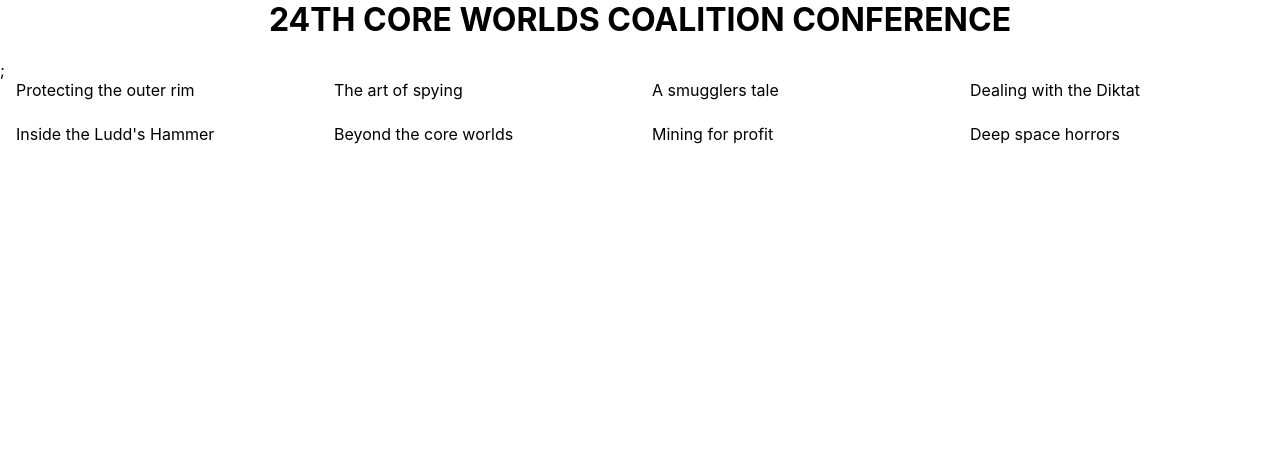
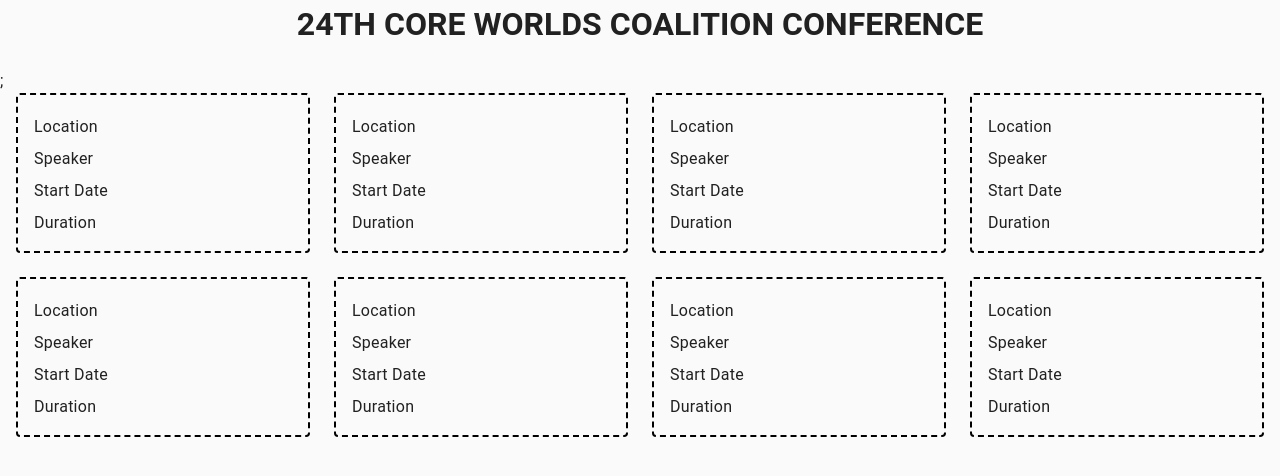
Before and after one commit to go-doc-web/react-practic-goit, a React (Create React App) app: page / in a window 1280 px wide. Shown: the top 476 px of the page. Built offline with nearby package versions, Linux system fonts and the light colour scheme.

Commit message:
create component Event

```diff
--- a/src/componets/Event/Event.jsx
+++ b/src/componets/Event/Event.jsx
@@ -0,0 +1,36 @@
+import css from "./Event.module.css";
+import PropTypes from "prop-types";
+
+export const Event = ({ name, location, speaker, type, start, end }) => {
+  return (
+    <div className={css.event}>
+      <h2 className={css.title}>{name}</h2>
+      <p className={css.info}>
+        <i className={css.icon}></i>
+        Location
+      </p>
+      <p className={css.info}>
+        <i className={css.icon}></i>
+        Speaker
+      </p>
+      <p className={css.info}>
+        <i className={css.icon}></i>
+        Start Date
+      </p>
+      <p className={css.info}>
+        <i className={css.icon}></i>
+        Duration
+      </p>
+      {/* <span className={css.chip} free|paid|vip">Event type</span> */}
+    </div>
+  );
+};
+
+Event.propTypes = {
+  name: PropTypes.string.isRequired,
+  location: PropTypes.string.isRequired,
+  speaker: PropTypes.string.isRequired,
+  type: PropTypes.string.isRequired,
+  start: PropTypes.string.isRequired,
+  end: PropTypes.string.isRequired,
+};
--- a/src/componets/Event/Event.module.css
+++ b/src/componets/Event/Event.module.css
@@ -0,0 +1,56 @@
+.event {
+  position: relative;
+  border: 2px dashed black;
+  padding: 8px;
+  border-radius: 4px;
+}
+
+.title {
+  margin-top: 0;
+  font-size: 14px;
+  line-height: 24px;
+  font-weight: 700;
+  letter-spacing: 0.5px;
+  text-transform: uppercase;
+}
+
+.info {
+  display: flex;
+  align-items: center;
+  margin-top: 0;
+  margin-bottom: 8px;
+  color: var(--color-primary-text);
+  font-size: 16px;
+  line-height: 24px;
+  font-weight: 400;
+  letter-spacing: 0.25px;
+}
+
+.icon {
+  display: block;
+  margin-right: 8px;
+  color: var(--color-secondary-text);
+}
+
+.chip {
+  position: absolute;
+  top: 4px;
+  right: 4px;
+  padding: 4px 8px;
+  border-radius: 4px;
+  text-transform: uppercase;
+  background-color: #000;
+  color: #fff;
+}
+
+.free {
+  background-color: var(--color-green);
+}
+
+.paid {
+  background-color: var(--color-blue);
+}
+
+.vip {
+  background-color: var(--color-red);
+}
--- a/src/componets/EventBoard/EventBoard.jsx
+++ b/src/componets/EventBoard/EventBoard.jsx
@@ -1,10 +1,15 @@
 import css from "./EventBoard.module.css";
+import { Event } from "componets/Event/Event";
 
 export const EventBoard = ({ events }) => {
   return (
     <div className={css.eventBoard}>
       {events.map((event) => {
-        return <div key={event.name}>{event.name}</div>;
+        return (
+          <div>
+            <Event key={event.name} />
+          </div>
+        );
       })}
     </div>
   );
--- a/src/index.css
+++ b/src/index.css
@@ -1,13 +1,34 @@
+@import-normalize;
+
+:root {
+  --color-white: #ffffff;
+  --color-black: #010101;
+  --color-green: #4caf50;
+  --color-red: #f44336;
+  --color-blue: #2196f3;
+  --color-primary-text: #212121;
+  --color-secondary-text: #757575;
+}
+
+* {
+  box-sizing: border-box;
+}
+
 body {
+  min-height: 100vh;
   margin: 0;
-  font-family: -apple-system, BlinkMacSystemFont, 'Segoe UI', 'Roboto', 'Oxygen',
-    'Ubuntu', 'Cantarell', 'Fira Sans', 'Droid Sans', 'Helvetica Neue',
+  font-family: "Roboto", -apple-system, BlinkMacSystemFont, "Segoe UI", "Oxygen",
+    "Ubuntu", "Cantarell", "Fira Sans", "Droid Sans", "Helvetica Neue",
     sans-serif;
   -webkit-font-smoothing: antialiased;
   -moz-osx-font-smoothing: grayscale;
+  color: var(--color-primary-text);
+  line-height: 1.5;
+  background-color: #fafafa;
+  scroll-behavior: smooth;
 }
 
 code {
-  font-family: source-code-pro, Menlo, Monaco, Consolas, 'Courier New',
+  font-family: source-code-pro, Menlo, Monaco, Consolas, "Courier New",
     monospace;
 }
```
Also changed, not shown: public/index.html (+1 -22 lines).
